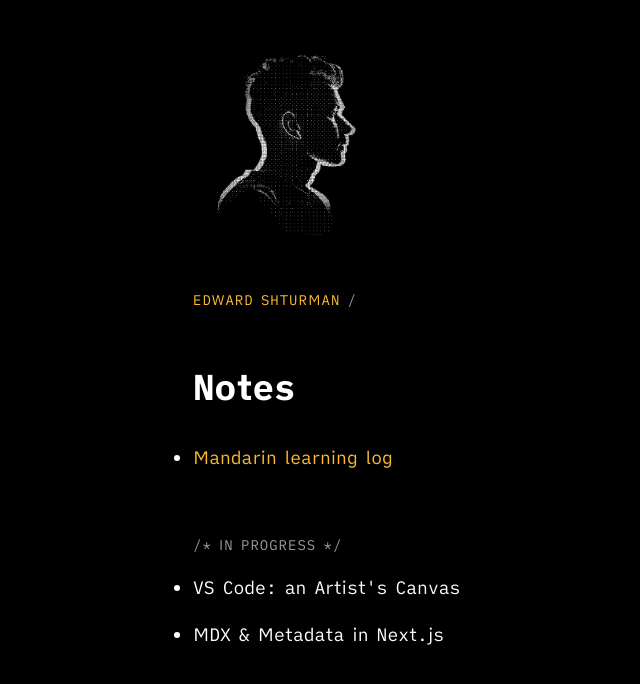
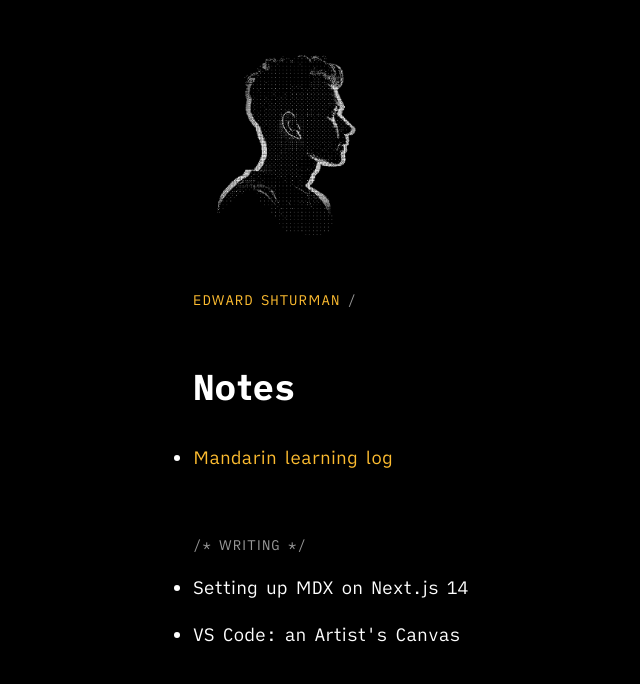
Before and after one commit to edwardshturman/site, a Next.js app: page /notes in a window 1280 px wide. Shown: the top 684 px of the page, without its empty margins (122-762 px from the left). Built offline with nearby package versions, Linux system fonts and the light colour scheme.

Commit message:
Reorder notes in progress

```diff
--- a/app/notes/page.tsx
+++ b/app/notes/page.tsx
@@ -20,13 +20,13 @@ export default function Notes() {
         </li>
       </ul>
       <br />
-      <Comment type="block">In progress</Comment>
+      <Comment type="block">Writing</Comment>
       <ul>
         <li>
-          <p>VS Code: an Artist&apos;s Canvas</p>
+          <p>Setting up MDX on Next.js 14</p>
         </li>
         <li>
-          <p>MDX &amp; Metadata in Next.js</p>
+          <p>VS Code: an Artist&apos;s Canvas</p>
         </li>
       </ul>
     </>
```
